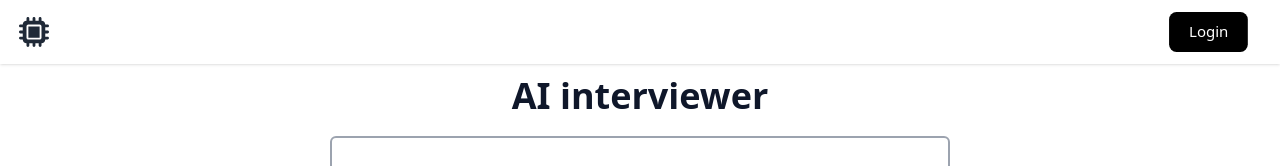
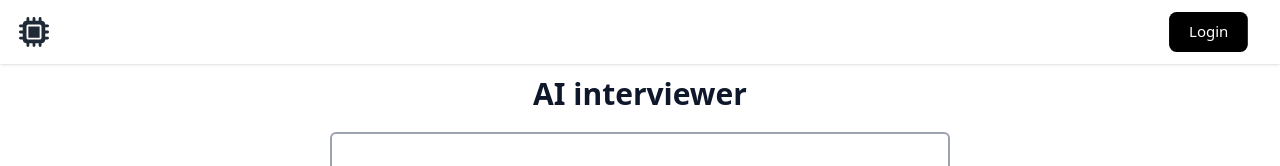
Before and after one commit to yunsoShin/AI_Interviewer, a Next.js app: page / in a window 1280 px wide. Shown: the top 166 px of the page. Built offline with nearby package versions, Linux system fonts and the light colour scheme; no server answers.

Commit message:
Update index.js

```diff
--- a/src/pages/index.js
+++ b/src/pages/index.js
@@ -8,7 +8,7 @@ function Home() {
     <div className=" pointer-events-auto">
       <Navbar></Navbar>
       <div>
-        <h2 className="sm:text-4xl text-2xl font-bold text-slate-900 mx-auto text-center">
+        <h2 className="md:text-3xl text-2xl font-bold text-slate-900 mx-auto text-center">
           AI interviewer
         </h2>
       </div>
```
